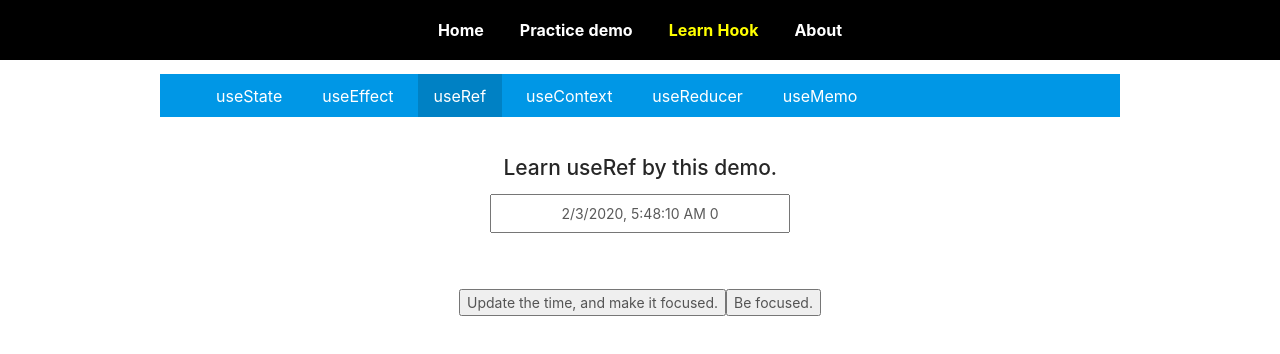
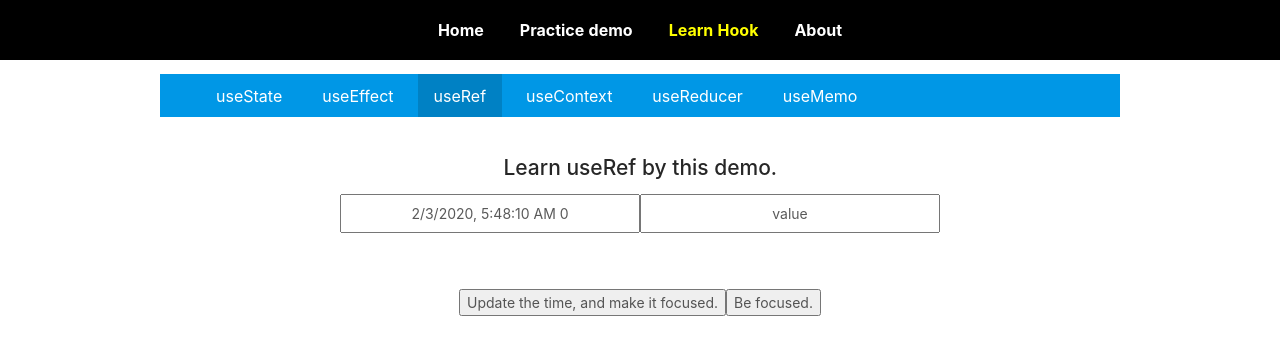
Before and after one commit to lixingyangok/react-with-ts, a React (Create React App) app: page /hook/useRef in a window 1280 px wide. Shown: the top 354 px of the page. Built offline with nearby package versions, Linux system fonts and the light colour scheme.

Commit message:
learn useRef

```diff
--- a/src/pages/hook/children/useMemo/useMemo.tsx
+++ b/src/pages/hook/children/useMemo/useMemo.tsx
@@ -7,22 +7,28 @@ interface IProps{
     val02?: string,
 }
 function Kid ({val01}:IProps) {
+    function getNewVal01 (val01:string) {
+        console.log('子组件开始求值');
+        return 'new value: ' + val01;
+    };
+    // const newVal01 = getNewVal01();
+    // ▲如果使用useMemo，则父组件一旦变化，则当前组件刷新
+    // ▼使用useMemo，则我监听的目标值变化才刷新当前组件
+    const newVal01 = React.useMemo(
+        ()=>getNewVal01(val01), //1参为求值函数
+        [val01], //2参为监听对象
+    );
     const Div = styled.div`
         border: solid 1px #aaa;
         padding: 10px 30px;
         margin: 35px auto 0;
     `;
-    function getNewVal01 () {
-        console.log('子组件开始求值');
-        return 'new value: ' + val01;
-    };
-    const newVal01 = React.useMemo(()=>getNewVal01(), [val01]);
-    return <Div>
-        {newVal01}
-    </Div>
+    return <Div> {newVal01} </Div>
 }
 
 export default function () {
+    const [val01, setVal01] = React.useState('value01');
+    const [val02, setVal02] = React.useState('value02');
     const Span = styled.span`
         display: inline-block;
         font-size: 18px;
@@ -30,8 +36,6 @@ export default function () {
         border: solid 1px #aaa;
         padding: 0.3em 1em;
     `;
-    const [val01, setVal01] = React.useState('value01');
-    const [val02, setVal02] = React.useState('value02');
     return <div className="center-box" >
         <h2>Learn useMemo by this demo.</h2>
         <div>
--- a/src/pages/hook/children/useRef/useRef.tsx
+++ b/src/pages/hook/children/useRef/useRef.tsx
@@ -3,6 +3,7 @@ import styled from 'styled-components';
 
 export default function(){
     const [time, setTime] = React.useState(new Date());
+    const [text, setText] = React.useState('value');
     const Time = `
         ${time.toLocaleString()} ${time.getMilliseconds()}
     `.trim();
@@ -16,9 +17,14 @@ export default function(){
     `;
     const myRef:any = React.useRef(null);
     const myIpt:any = React.useRef(null);
-    React.useEffect(
-        ()=>console.log('组件变化'),
-    );
+    const myIpt02:any = React.useRef(null);
+    // React.useEffect(
+    //     ()=>{
+    //         myIpt02.current.value = text;
+    //         console.log('组件变化');
+    //     },
+    //     [time]
+    // );
     const UpdateTime = function(){
         setTime(new Date());
         myRef.current.innerText = Time;
@@ -29,6 +35,7 @@ export default function(){
     return <div>
         <h2>Learn useRef by this demo.</h2>
         <Input ref={myIpt} value={Time} readOnly />
+        <Input ref={myIpt02} value={text} onChange={(ev:any)=>setText(ev.target.value)} />
         <p ref={myRef}>&nbsp;&nbsp;</p>
         <br/>
         <button onClick={()=>UpdateTime()} >
```
